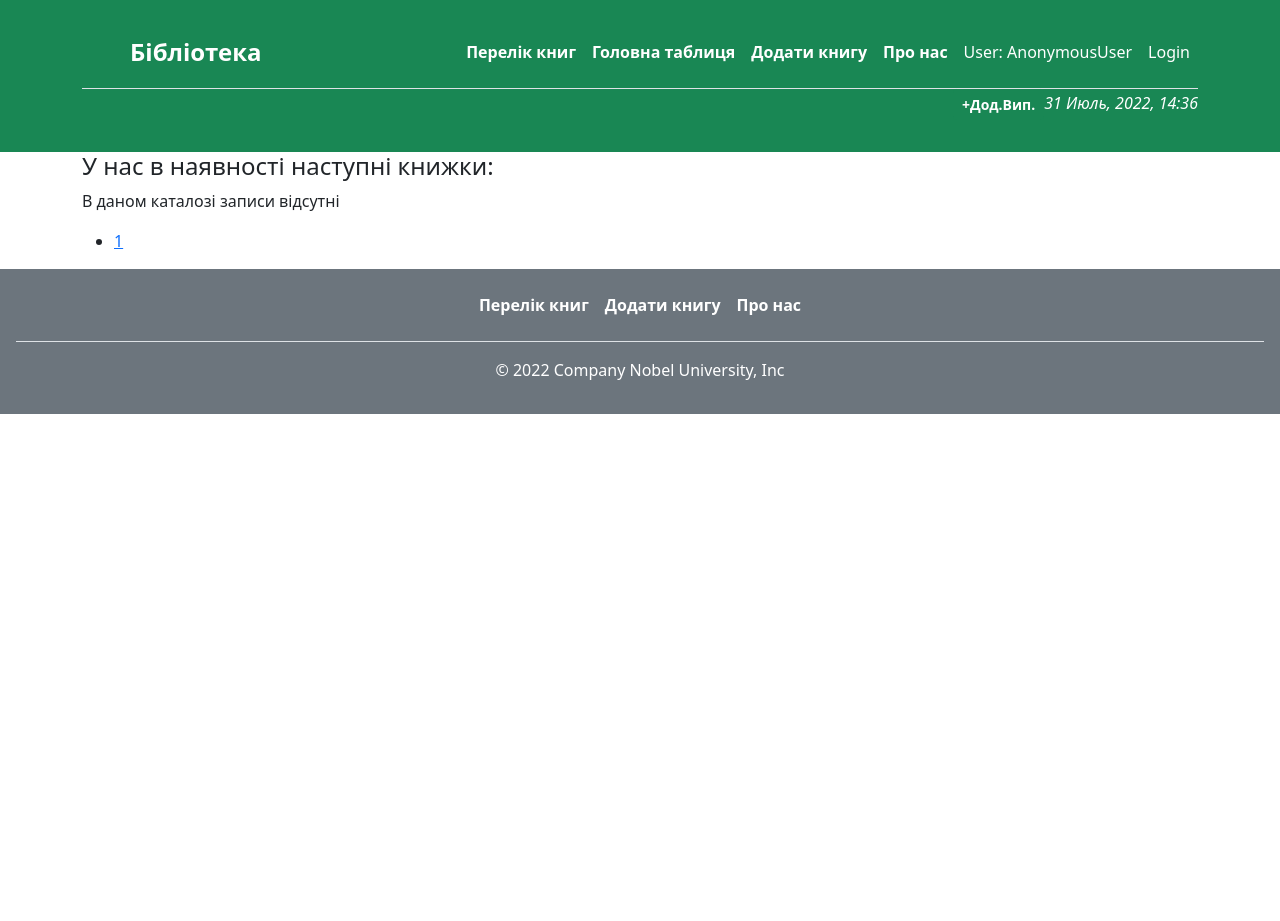
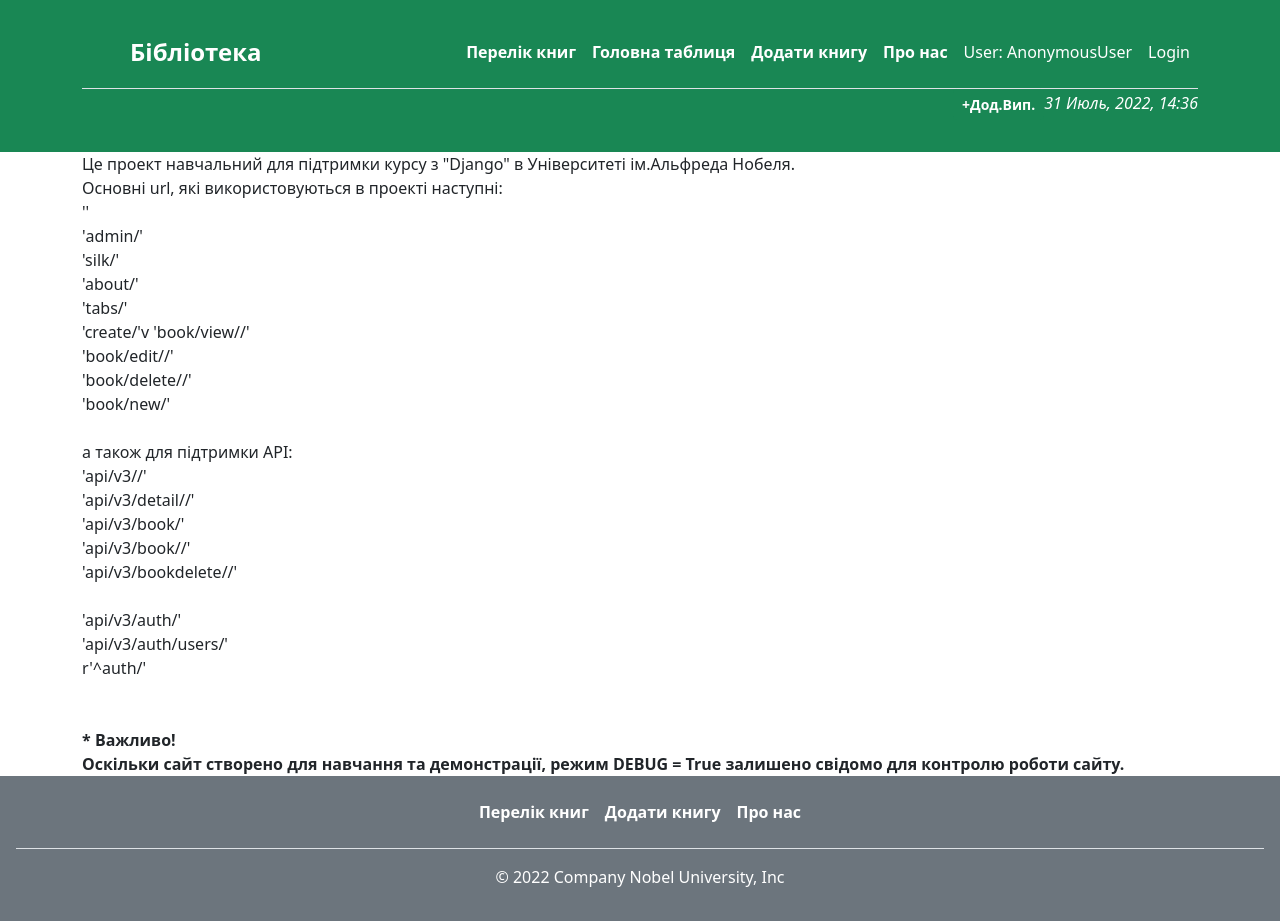
Before and after one commit to riv-ryzhkov/books2, a Django app: page /about/ in a window 1280 px wide. Before the commit the page ends 414 px from the top, so only its background shows below. Run offline with Django 4.2, Linux system fonts and the light colour scheme; data that the repository does not hold is empty.

Commit message:
middleware

```diff
--- a/books/urls.py
+++ b/books/urls.py
@@ -20,4 +20,5 @@ urlpatterns = [
     path('admin/', admin.site.urls),
     path('', include('main.urls')),
     path('auth/', include('rest_framework.urls')),
+    path('silk/', include('silk.urls', namespace='silk')),
 ]
--- a/main/management/commands/generate.py
+++ b/main/management/commands/generate.py
@@ -1,6 +1,7 @@
 from random import randint
 
 from django.core.management.base import BaseCommand, CommandError
+# from main.models import Book
 from main.models import Book
 from faker import Faker
 
--- /dev/null
+++ b/main/middleware.py
@@ -0,0 +1,24 @@
+from time import time
+
+
+class SimpleMiddleware:
+    def __init__(self, get_response):
+        self.get_response = get_response
+        # One-time configuration and initialization.
+
+    def __call__(self, request):
+        # Code to be executed for each request before
+        # the view (and later middleware) are called.
+        if request.path.startswith('/book/') or request.path.startswith('/tabs/'):
+            start = time()
+            response = self.get_response(request)
+            end = time()
+            print('url :', request.path)
+            print('Time of getting answer = ', end - start)
+        else:
+            response = self.get_response(request)
+
+        # Code to be executed for each request/response after
+        # the view is called.
+
+        return response
--- a/main/models.py
+++ b/main/models.py
@@ -1,4 +1,5 @@
 from django.contrib.auth.models import User
+from django.core.validators import MinValueValidator
 from django.db import models
 from django.urls import reverse
 
--- a/main/templates/main/about.html
+++ b/main/templates/main/about.html
@@ -5,32 +5,31 @@
 {% endblock %}
 
 {% block content %}
-    <h4>У нас в наявності наступні книжки:</h4>
-<!--    <p> Основна  інформація сайту...</p>-->
-    {% if books_page %}
-        {% for el in books_page %}
-<!--            <div class="alert alert-warning mt-2">-->
-<!--            <div class="alert alert-info mt-2">-->
-            <div class="alert alert-success mt-1">
-                <h3><u>{{ el.title }}</u></h3>
-                <p><b><i>{{ el.author }}</i></b></p>
-                <p><i>{{ el.text|truncatewords:48 }}</i></p>
-                <p><b>Рік видання:</b>            {{ el.published }}</p>
-                <p><b>Кількість книжок:</b>   {{ el.count }}</p>
+ Це проект навчальний для підтримки курсу з "Django" в Університеті ім.Альфреда Нобеля.<br>
+ Основні url, які використовуються в проекті наступні:<br>
+    ''<br>
+    'admin/'<br>
+    'silk/'<br>
+    'about/'<br>
+    'tabs/'<br>
+    'create/'v
+    'book/view/<int:id>/'<br>
+    'book/edit/<int:id>/'<br>
+    'book/delete/<int:id>/'<br>
+    'book/new/'<br><br>
 
-                <p><b>Зареєстровано:</b>  {{ el.created }}</p>
-            </div>
-        {% endfor %}
-    {% else %}
-        <p>В даном каталозі записи відсутні</p>
-    {% endif %}
-<nav>
-    <ul>
-        {% for p in books_page.paginator.page_range %}
-        <li>
-            <a href="?page={{ p }}">{{ p }}</a>
-        </li>
-        {% endfor %}
-    </ul>
-</nav>
-{% endblock %}
+            а також для підтримки API:<br>
+    'api/v3/<int:pk>/'<br>
+    'api/v3/detail/<int:pk>/'<br>
+    'api/v3/book/'<br>
+    'api/v3/book/<int:pk>/'<br>
+    'api/v3/bookdelete/<int:pk>/'<br>
+<br>
+    'api/v3/auth/'<br>
+    'api/v3/auth/users/'<br>
+    r'^auth/'<br>
+ <br>
+<br>
+<b>* Важливо! <br> Оскільки сайт створено для навчання та демонстрації,
+    режим   DEBUG = True   залишено свідомо для контролю роботи сайту.</b>
+                            {% endblock %}
--- a/main/templates/main/base.html
+++ b/main/templates/main/base.html
@@ -29,10 +29,15 @@
                 <a href="/auth/login/?next=/tabs/"  class="nav-link px-2 link-dark text-white">Login</a>
               {% endif %}
           </li>
-      </ul>
+         </ul>
     </header>
         <style> .right {text-align: right;}</style>
-        <p class="right"><a type="button" class="btn btn-success btn-sm" href="/book/new"><b>+Дод.Вип.</b></a><i>{% now "d N, Y, H:i" %}</i></p>
+        <p class="right"><a type="button" class="btn btn-success btn-sm" href="/book/new"><b>+Дод.Вип.</b></a><i>{% now "d N, Y, H:i" %}</i>
+            {% if user.is_authenticated %}
+            <a type="button" class="btn btn-white btn-sm" href="/silk/">
+                    <img src="https://cdn.buttercms.com/uvhceTSIQzmx9DuDPxJV" width="24" height="24"></a>
+            {% endif %}
+        </p>
   </div>
     </header>
 
--- a/main/templates/main/index_tab.html
+++ b/main/templates/main/index_tab.html
@@ -5,7 +5,7 @@ Main
 {% endblock %}
 
 {% block content %}
-<h3>Всі книжки нашої бібліотеки <i>(таблиця {{ numbers }} найменувань)</i></h3>
+<h3>Всі книжки нашої бібліотеки <i>(таблиця найменувань)</i></h3>
 <table class="table">
   <thead class="thead-dark">
     <tr>
--- a/main/urls.py
+++ b/main/urls.py
@@ -15,15 +15,15 @@ urlpatterns = [
     path('tabs/', IndexTab.as_view(), name='main'),
     # path('tabs', views.index_tab, name='main'),
     # path('create', views.create, name='create'),
-    path('create', CreateBook.as_view(), name='create'),
+    path('create/', CreateBook.as_view(), name='create'),
     # path('book/view/<int:id>/', views.book_view, name='book_view'),
     path('book/view/<int:id>/', BookView.as_view(), name='book_view'),
     # path('book/edit/<int:id>/', views.book_edit, name='book_edit'),
     path('book/edit/<int:id>/', BookEdit.as_view(), name='book_edit'),
     path('book/delete/<int:id>/', views.book_delete, name='book_delete'),
-    path('book/new', views.book_new, name='book_new'),
+    path('book/new/', views.book_new, name='book_new'),
     path('api/v1/', BookAPIView.as_view(), name='APIbooklist'),
-    path('api/v2/', BookAPIjson.as_view(), name='APIbookjsonv2'),
+    # path('api/v2/', BookAPIjson.as_view(), name='APIbookjsonv2'),
 
 
     # # path('api/v3/', BookAPIser.as_view(), name='APIbookPOST'),
--- a/main/views.py
+++ b/main/views.py
@@ -180,7 +180,8 @@ class IndexTab(ListView):
     model = Book
     template_name = 'main/index_tab.html'
     context_object_name = 'books'
-    extra_context = {'numbers': 'із ' + str(len(Book.objects.all()))}
+    # extra_context = {'numbers': 'із ' + str(len(Book.objects.all()))}
+    # extra_context = {'numbers': 'WORKING!!!!'}
     allow_empty = False
 
     # def get_context_data(self, *, object_list=None, **kwargs):
```
Also changed, not shown: books/settings.py (+16 -4 lines), requirements.txt (+12 -0 lines), main/img/silk_icon.jpg (added), main/migrations/0001_initial.py (added), main/templates/main/silk_icon.jpg (added).
